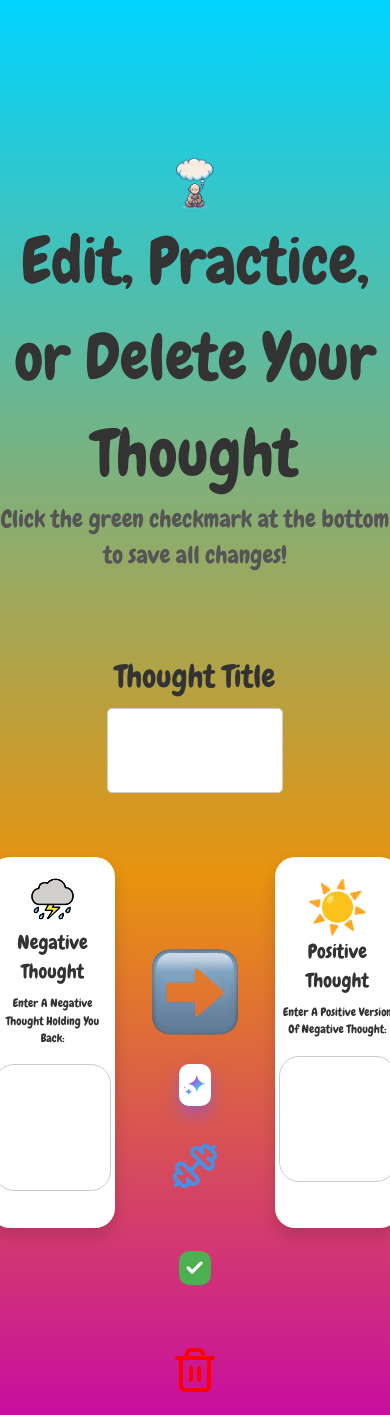
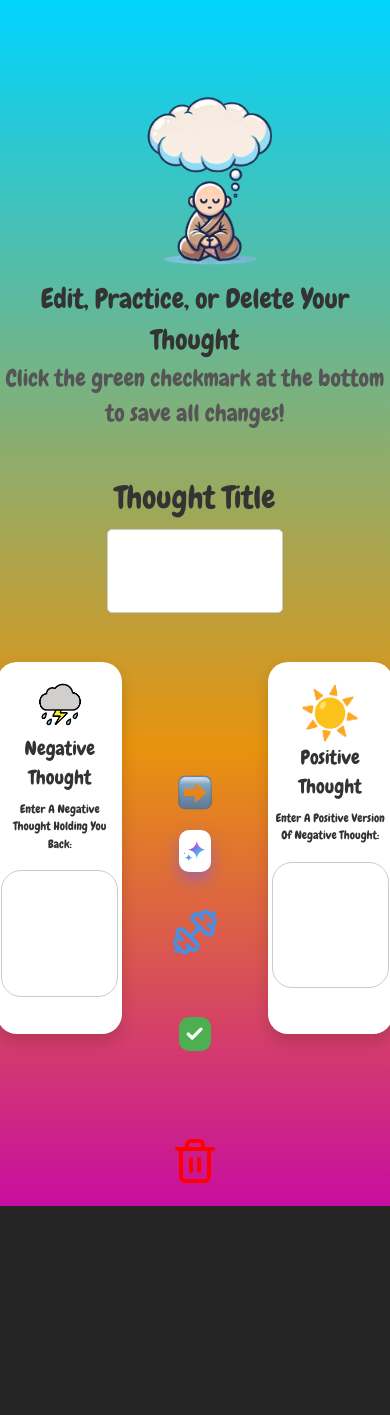
Before and after one commit to estebanrodriguez28/mind-mastery-react, a React (Vite) app: page /edit in a window 390 px wide. After the commit the page ends 1206 px from the top, so only its background shows below. Built offline with nearby package versions, Linux system fonts and the light colour scheme; no server answers.

Commit message:
testing layout for change thought on phone

```diff
--- a/src/Components/Edit.jsx
+++ b/src/Components/Edit.jsx
@@ -161,13 +161,13 @@ function Edit() {
     return (
         <>
             <div className='parent5'>
-                <img src={monk} className='monk_normal3' onClick={homePage}></img>
+                <img src={monk} className='monk_logo' onClick={homePage}></img>
 
                 {
                     isPositive ? (
                         <>
-                            <h1 className="sub_sec">Congratulations On Sticking To Your Positive Thought</h1>
-                            <p className="subtitle">You should be so proud of overcoming the negative thought!</p>
+                            <h1 className="sub_seca3">Congratulations On Sticking To Your Positive Thought</h1>
+                            <p className="subtitlea">You should be so proud of overcoming the negative thought!</p>
 
 
                             <div className='pthought-card2' style={{ opacity: 1 }}>
@@ -190,8 +190,8 @@ function Edit() {
                     ) : (
 
                         <>
-                            <h1 className="sub_sec">Edit, Practice, or Delete Your Thought</h1>
-                            <p className="subtitle">Click the green checkmark at the bottom to save all changes!</p>
+                            <h1 className="sub_seca3">Edit, Practice, or Delete Your Thought</h1>
+                            <p className="subtitlea">Click the green checkmark at the bottom to save all changes!</p>
 
 
                             <form>
@@ -232,9 +232,9 @@ function Edit() {
 
                                 </div>
 
-                                <div className='convert2'>
+                                <div className='convert'>
 
-                                    <img src={arrow} className='arrow_img2'></img>
+                                    <img src={arrow} className='arrow_img3'></img>
                                     <button className='custom-button' onClick={() => useGpt(n_thought)}></button>
                                     <button className="delete-btn"
                                         data-tooltip-id="ai-tooltip">
```
